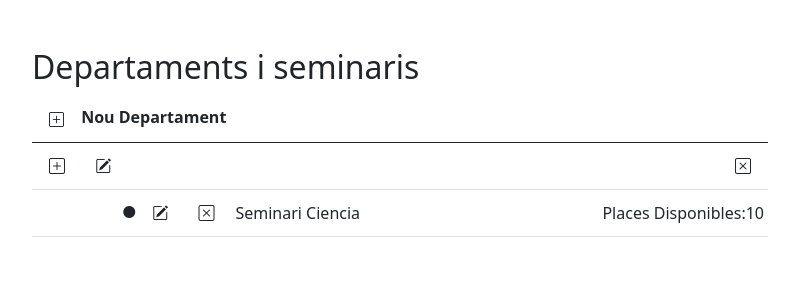
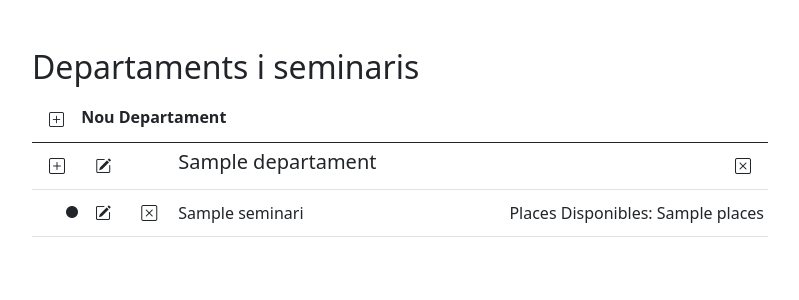
Before and after one commit to Georgetime2003/M12-Portal-Aplicacions, a Django app: template batx_seminaris/templates/batx_seminaris/manteniment_formulari.html in a window 1280 px wide. Shown: the part 51-351 px from the top of the page, without its empty margins (50-849 px from the left). Run offline with Django 3.2, Linux system fonts and the light colour scheme; the template is opened without the code that fills it: most values are stand-ins (such as "Sample title", 1, 10 or a date in 2020); parts of the project's set-up code (start-up, migrations or seed data) failed here and were passed over; some libraries are stand-ins or nearby versions; some web fonts are replaced.

Commit message:
Canvis General i bootstrap

```diff
--- a/batx_seminaris/templates/batx_seminaris/manteniment_formulari.html
+++ b/batx_seminaris/templates/batx_seminaris/manteniment_formulari.html
@@ -8,8 +8,6 @@
     }
 </style>
 {% block content %}
-{% for departamentSeminari in llista_manteniment %}
-{% endfor %}
 <div class="container">
     <div class="row">
         <h2 class="page-header pt-5"><div class="crush">Departaments i seminaris</div></h2>
@@ -27,17 +25,19 @@
                         </tr>
                     </thead>
                     <tbody>
+                        {% for departament in llista_manteniment %}
                             <!-- departaments -->
                             <tr class="align-middle">
                                 <td class="text-nowrap">
                                     <button class="btn shadow-none"> <i class="bi bi-plus-square"></i></button>
                                     <button class="btn shadow-none mt-n1"> <i class="bi bi-pencil-square"></i></button>
                                 </td>
-                            <td colspan="2"><h5></h5></td>
+                                <td colspan="2"><h5>{{departament.nom}}</h5></td>
                                 <td style="text-align:right">
                                     <button class="btn shadow-none"> <i class="bi bi-x-square"></i></button>
                                 </td>
                             </tr>
+                            {% for seminari in departament.seminari_set.all %}
                                 <!-- Seminaris -->
                                 <tr class="align-middle borderless">
                                     <td style="text-align:right">
@@ -45,11 +45,13 @@
                                         <button class="btn shadow-none"> <i class="bi bi-pencil-square"></i></button>
                                         <button class="btn shadow-none"> <i class="bi bi-x-square"></i></button>
                                     </td>
-                            <td colspan="2">Seminari Ciencia </td>
+                                    <td colspan="2"> {{seminari.nom}}</td>
                                     <td class="text-nowrap" style="text-align:right">
-                                Places Disponibles:10
+                                        Places Disponibles: {{seminari.places}}
                                     </td>
                                 </tr>
+                            {% endfor %}
+                        {% endfor %}
                     </tbody>
                 </table>
             </div>
```
Also changed, not shown: batx_seminaris/models.py (+13 -8 lines), batx_seminaris/views.py (+1 -6 lines), batx_seminaris/migrations/0001_initial.py. Lines whose indentation alone changed are shown as unchanged.
